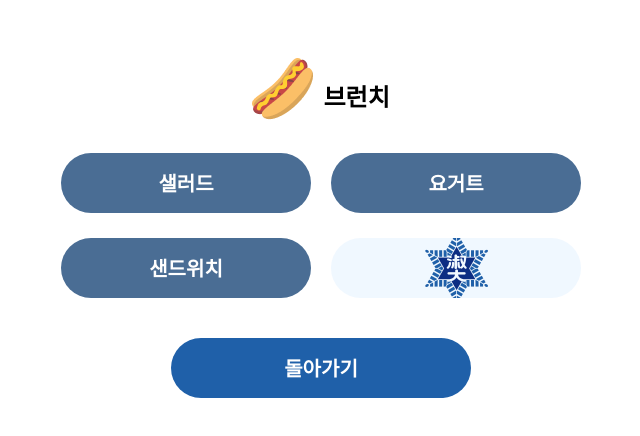
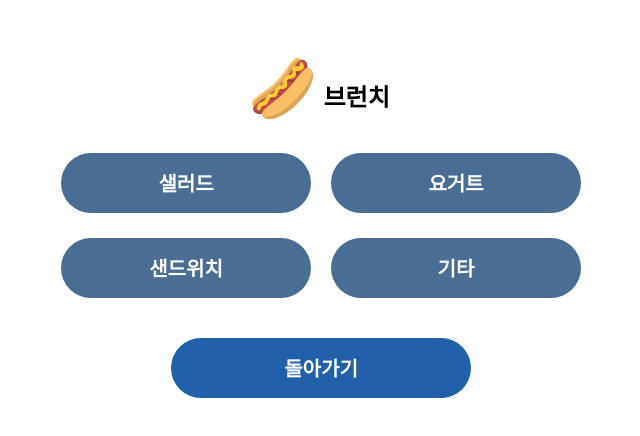
Before and after one commit to becherryu/AhnMenuchoice, a React (Create React App) app: page /brunch in a window 1280 px wide. Shown: the top 436 px of the page, without its empty margins (319-959 px from the left). Built offline with nearby package versions, Linux system fonts and the light colour scheme.

Commit message:
button link to ResultPage
밥 빵 면 등 버튼 선택하면 최종 결과 화면으로 연결되는 코드 작성

```diff
--- a/src/component/Korean.css
+++ b/src/component/Korean.css
@@ -44,10 +44,3 @@ button {
   font-weight: bold;
   font-size: 20px;
 }
-
-#sm {
-  background-color: aliceblue;
-  background-image: url(../img/logo.png);
-  background-repeat: no-repeat;
-  background-position: center;
-}
--- a/src/pages/Alcohol.js
+++ b/src/pages/Alcohol.js
@@ -1,4 +1,4 @@
-import { useNavigate } from "react-router-dom";
+import { useNavigate, Link } from "react-router-dom";
 import "../component/Alcohol.css";
 import alcohol from "../img/alcohol.png";
 
@@ -11,8 +11,12 @@ const Alcohol = () => {
         <h2>술집</h2>
       </div>
       <div className="abtn">
-        <button>1차</button>
-        <button>2차</button>
+        <Link to="/resultpage">
+          <button>1차</button>
+        </Link>
+        <Link to="/resultpage">
+          <button>2차</button>
+        </Link>
       </div>
       <button
         id="back"
--- a/src/pages/Asian.js
+++ b/src/pages/Asian.js
@@ -1,4 +1,4 @@
-import { useNavigate } from "react-router-dom";
+import { useNavigate, Link } from "react-router-dom";
 import "../component/Korean.css";
 import asian from "../img/asian.png";
 
@@ -11,10 +11,18 @@ const Asian = () => {
         <h2>아시안</h2>
       </div>
       <div className="btn">
-        <button>중식</button>
-        <button>일식</button>
-        <button>쌀국수</button>
-        <button>고기</button>
+        <Link to="/resultpage">
+          <button>중식</button>
+        </Link>
+        <Link to="/resultpage">
+          <button>일식</button>
+        </Link>
+        <Link to="/resultpage">
+          <button>베트남</button>
+        </Link>
+        <Link to="/resultpage">
+          <button>인도</button>
+        </Link>
       </div>
       <button
         id="back"
--- a/src/pages/Brunch.js
+++ b/src/pages/Brunch.js
@@ -1,4 +1,4 @@
-import { useNavigate } from "react-router-dom";
+import { useNavigate, Link } from "react-router-dom";
 import "../component/Test.css";
 import brunch from "../img/brunch.png";
 
@@ -11,10 +11,18 @@ const Brunch = () => {
         <h2>브런치</h2>
       </div>
       <div className="btn">
-        <button>샐러드</button>
-        <button>요거트</button>
-        <button>샌드위치</button>
-        <button id="sm"></button>
+        <Link to="/resultpage">
+          <button>샐러드</button>
+        </Link>
+        <Link to="/resultpage">
+          <button>요거트</button>
+        </Link>
+        <Link to="/resultpage">
+          <button>샌드위치</button>
+        </Link>
+        <Link to="/resultpage">
+          <button>기타</button>
+        </Link>
       </div>
       <button
         id="back"
--- a/src/pages/Dessert.js
+++ b/src/pages/Dessert.js
@@ -1,4 +1,4 @@
-import { useNavigate } from "react-router-dom";
+import { useNavigate, Link } from "react-router-dom";
 import "../component/Alcohol.css";
 import dessert from "../img/dessert.png";
 
@@ -11,8 +11,12 @@ const Dessert = () => {
         <h2>디저트</h2>
       </div>
       <div className="abtn">
-        <button>테이크아웃</button>
-        <button>좌석O</button>
+        <Link to="/resultpage">
+          <button>테이크아웃</button>
+        </Link>
+        <Link to="/resultpage">
+          <button>좌석O</button>
+        </Link>
       </div>
       <button
         id="back"
--- a/src/pages/Korean.js
+++ b/src/pages/Korean.js
@@ -14,9 +14,15 @@ const Korean = () => {
         <Link to="/resultpage">
           <button>밥</button>
         </Link>
-        <button>면</button>
-        <button>분식</button>
-        <button>고기</button>
+        <Link to="/resultpage">
+          <button>면</button>
+        </Link>
+        <Link to="/resultpage">
+          <button>분식</button>
+        </Link>
+        <Link to="/resultpage">
+          <button>고기</button>
+        </Link>
       </div>
       <button
         id="back"
--- a/src/pages/Western.js
+++ b/src/pages/Western.js
@@ -1,4 +1,4 @@
-import { useNavigate } from "react-router-dom";
+import { useNavigate, Link } from "react-router-dom";
 import "../component/Test.css";
 import western from "../img/western.png";
 
@@ -11,10 +11,18 @@ const Western = () => {
         <h2>양식</h2>
       </div>
       <div className="btn">
-        <button>밥</button>
-        <button>빵</button>
-        <button>면</button>
-        <button>고기</button>
+        <Link to="/resultpage">
+          <button>밥</button>
+        </Link>
+        <Link to="/resultpage">
+          <button>빵</button>
+        </Link>
+        <Link to="/resultpage">
+          <button>면</button>
+        </Link>
+        <Link to="/resultpage">
+          <button>고기</button>
+        </Link>
       </div>
       <button
         id="back"
```
